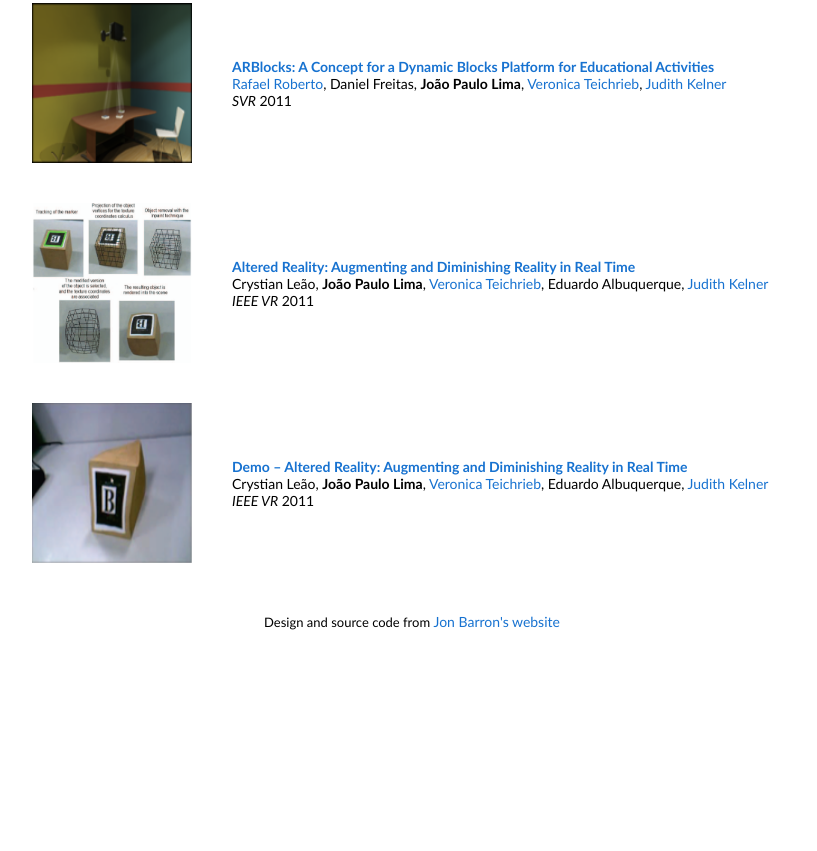
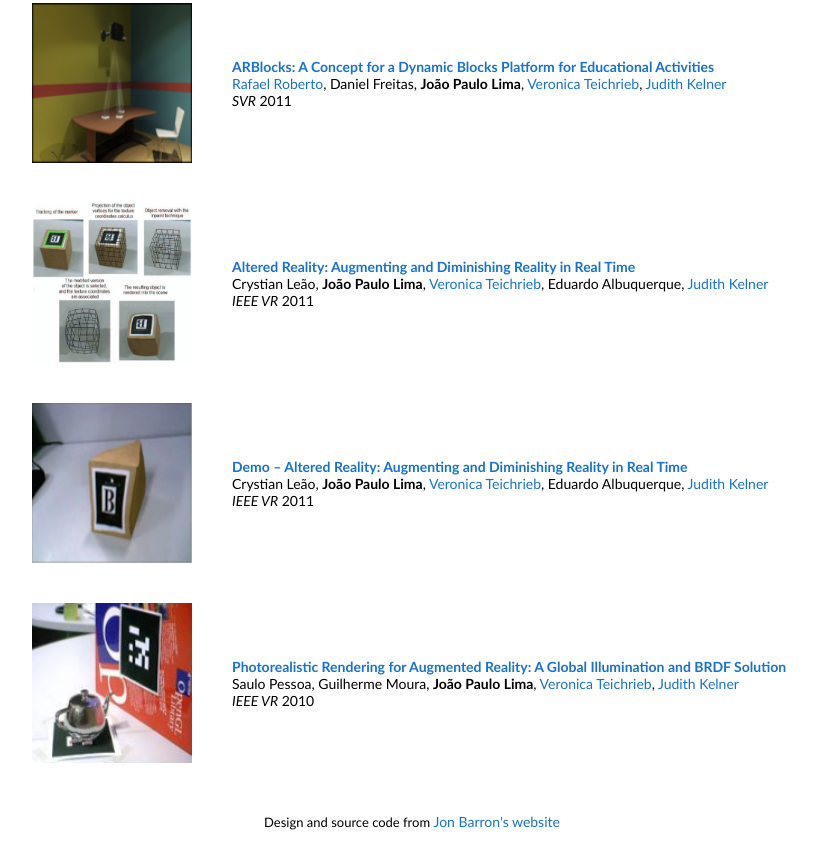
Before and after one commit to jpsml/jpsml.github.io, a plain HTML site: page index.html in a window 1280 px wide. Shown: the part 7236-8087 px from the top of the page, without its empty margins (228-1045 px from the left). Before the commit the page ends 7887 px from the top, so only its background shows below. Drawn offline with Linux system fonts and the light colour scheme.

Commit message:
add photoreal

```diff
--- a/index.html
+++ b/index.html
@@ -1424,6 +1424,42 @@
       </td>
     </tr>
 
+    <tr onmouseout="photoreal_stop()" onmouseover="photoreal_start()">
+      <td style="padding:20px;width:25%;vertical-align:middle">
+        <div class="one">
+          <div class="two" id='photoreal_image'><video  width=100% height=100% muted autoplay loop>
+          <source src="images/photoreal.jpg" type="video/mp4">
+          Your browser does not support the video tag.
+          </video></div>
+          <img src='images/photoreal.jpg' width="160">
+        </div>
+        <script type="text/javascript">
+          function photoreal_start() {
+            document.getElementById('photoreal_image').style.opacity = "1";
+          }
+
+          function photoreal_stop() {
+            document.getElementById('photoreal_image').style.opacity = "0";
+          }
+          photoreal_stop()
+        </script>
+      </td>
+      <td style="padding:20px;width:75%;vertical-align:middle">
+        <a href="http://dx.doi.org/10.1109/VR.2010.5444836">
+      <span class="papertitle">Photorealistic Rendering for Augmented Reality: A Global Illumination and BRDF Solution
+</span>
+        </a>
+        <br>
+        Saulo Pessoa,
+        Guilherme Moura,
+        <strong>João Paulo Lima</strong>,
+        <a href="https://scholar.google.com.br/citations?user=6YwOT_QAAAAJ&hl=pt-BR&oi=ao">Veronica Teichrieb</a>,
+        <a href="https://scholar.google.com.br/citations?user=flG1Hw4AAAAJ&hl=pt-BR&oi=ao">Judith Kelner</a>
+        <br>
+        <em>IEEE VR</em> 2010
+      </td>
+    </tr>
+
     </tbody></table>
 
           <table style="width:100%;border:0px;border-spacing:0px;border-collapse:separate;margin-right:auto;margin-left:auto;"><tbody>
```
Also changed, not shown: images/photoreal.jpg (added).
